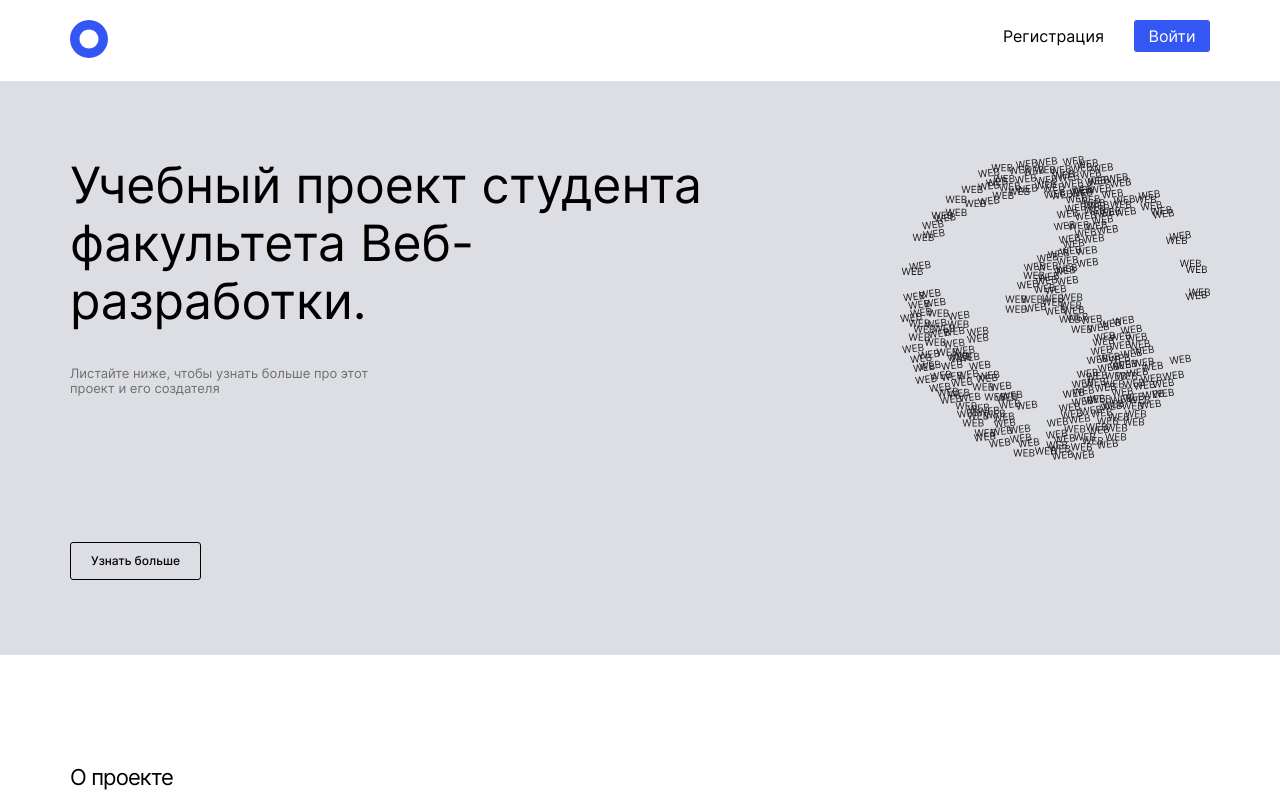
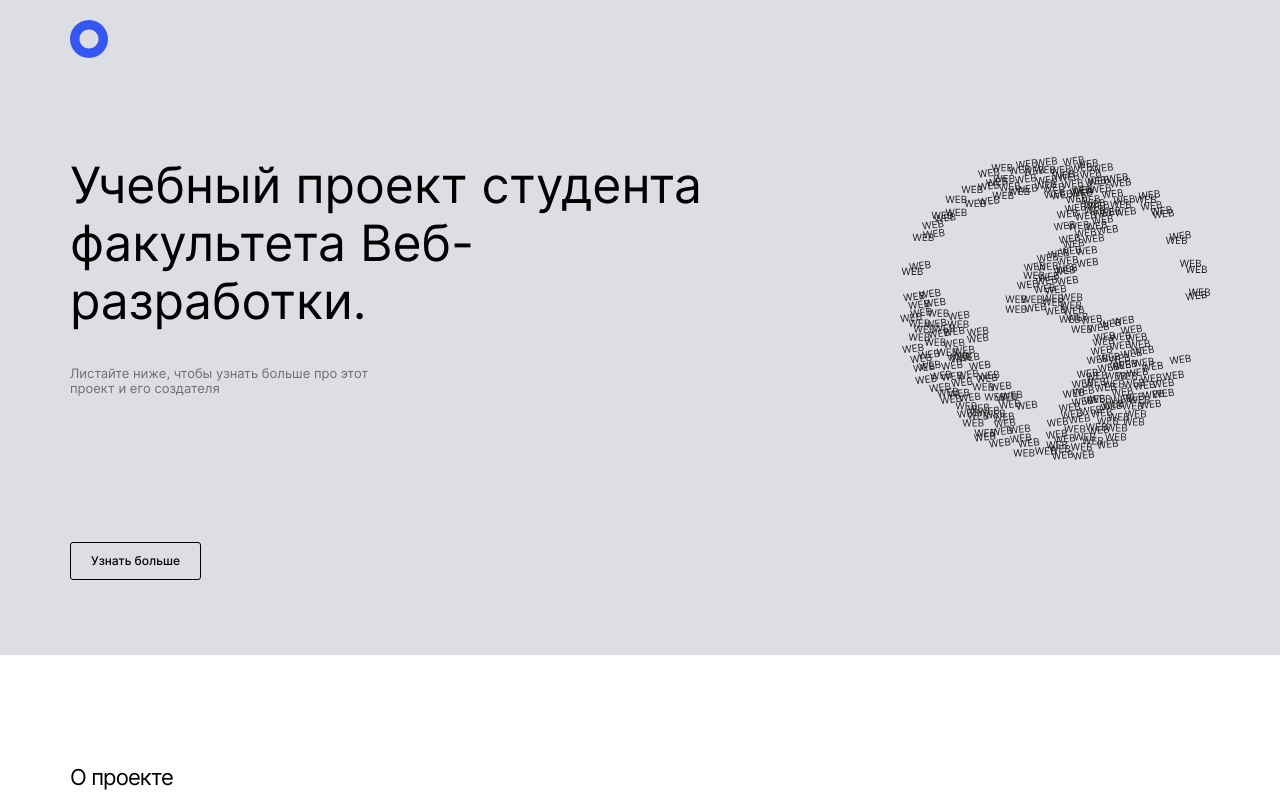
Before and after one commit to EAStogov/movies-explorer-frontend, a React (Create React App) app: page / in a window 1280 px wide. Shown: the top 800 px of the page. Built offline with nearby package versions, Linux system fonts and the light colour scheme.

Commit message:
feature: add link to header-logo & navigation

```diff
--- a/src/components/Header/Header.css
+++ b/src/components/Header/Header.css
@@ -1,8 +1,17 @@
 .header {
   display: flex;
-  justify-content: space-between;
   max-width: 1280px;
   padding: 20px 70px;
+}
+
+@media screen and (max-width: 850px) {
+  .header {
+    padding: 18px 30px;
+  }
+}
+
+.header_grey {
+  background-color: #DDDEE3;
 }
 
 .header__hidden {
@@ -11,11 +20,6 @@
 
 .header__logo {
   width: 38px;
-  margin-right: auto;
-}
-
-.header__auth {
-
 }
 
 .header__button {
@@ -23,17 +27,5 @@
   border: none;
   background: none;
   cursor: pointer;
+  margin-right: 44px;
 }
-
-.header__button_type_register {
-  margin-right: 30px;
-}
-
-.header__button_type_signin {
-  width: 76px;
-  height: 32px;
-  text-align: center;
-  background-color: #3456F3;
-  border-radius: 3px;
-  color: white;
-}
--- a/src/components/Header/Header.js
+++ b/src/components/Header/Header.js
@@ -1,16 +1,15 @@
 import headerLogo from "../../images/logo.svg";
+import Navigation from "../Navigation/Navigation";
+import { NavLink } from "react-router-dom";
 import "./Header.css";
 
-function Header({ isHeaderShown }) {
+function Header({ isHeaderShown, isHeaderAuth, route }) {
   return(
-    <section className={`header ${!isHeaderShown && 'header__hidden'}`}>
-      <button className="header__button">
+    <section className={`header ${!isHeaderShown && 'header__hidden'} ${isHeaderAuth && 'header_grey'}`}>
+      <NavLink to="/" className="header__button">
         <img className="header__logo" src={headerLogo} alt="Логос" />
-      </button>
-      <div className="header__auth">
-          <button className="header__button header__button_type_register">Регистрация</button>
-          <button className="header__button header__button_type_signin">Войти</button>
-        </div>
+      </NavLink>
+      <Navigation isHeaderAuth={isHeaderAuth} route={route} />
     </section>
   );
 }
```
